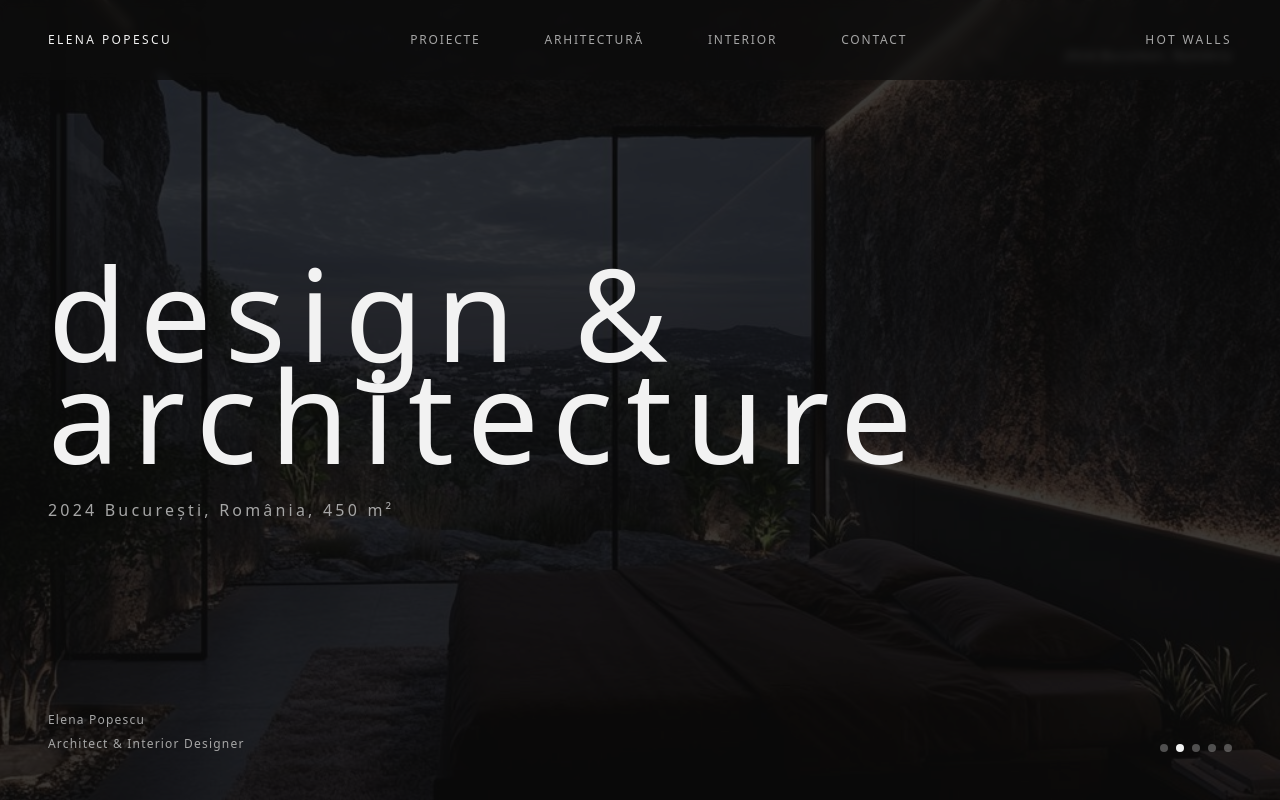
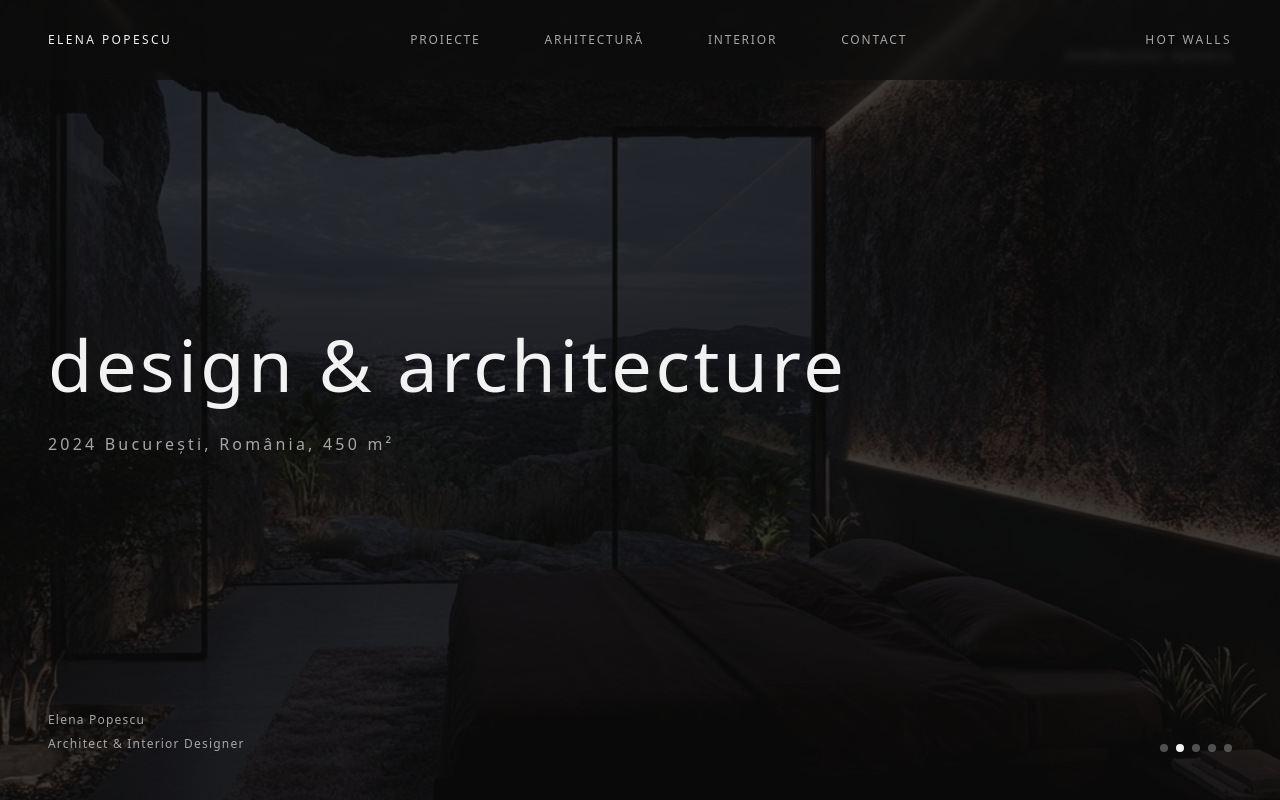
Before and after one commit to AVA1502/spaces-styled-dreams, a React (Vite) app: page / in a window 1280 px wide. Shown: the top 800 px of the page. Built offline with nearby package versions, Linux system fonts and the light colour scheme; the HTML template or start-up script is replaced by a standard one.

Commit message:
Update hero text

```diff
--- a/src/components/Hero.tsx
+++ b/src/components/Hero.tsx
@@ -42,7 +42,7 @@ const Hero = () => {
       {/* Main Content */}
       <div className="relative z-10 w-full px-12">
         <div className="max-w-4xl">
-          <h1 className="text-[4rem] md:text-[6rem] lg:text-[8rem] font-light leading-[0.8] text-foreground tracking-[0.1em] mb-8 lowercase">
+          <h1 className="text-[2.5rem] md:text-[3.5rem] lg:text-[4.5rem] font-light leading-none text-foreground tracking-[0.05em] mb-8 lowercase whitespace-nowrap">
             design & architecture
           </h1>
           <div className="text-sm md:text-base text-muted-foreground font-light tracking-[0.2em] mb-4">
```
